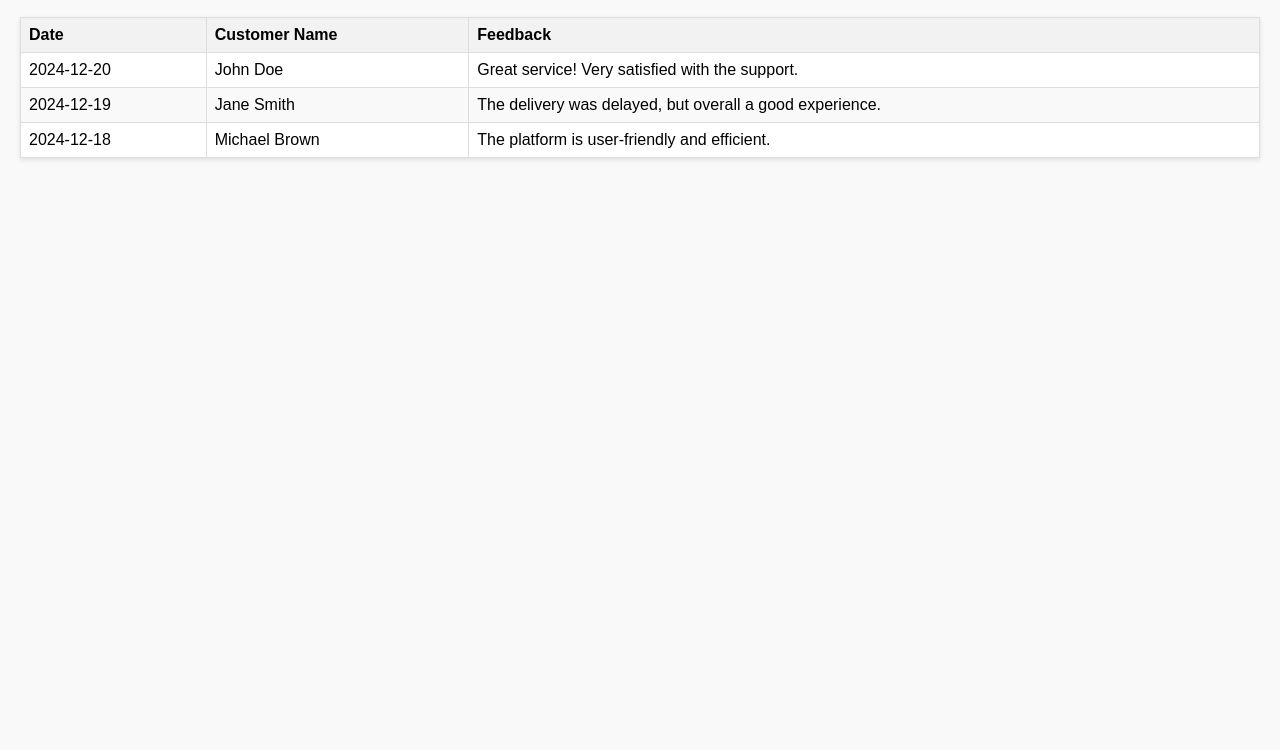
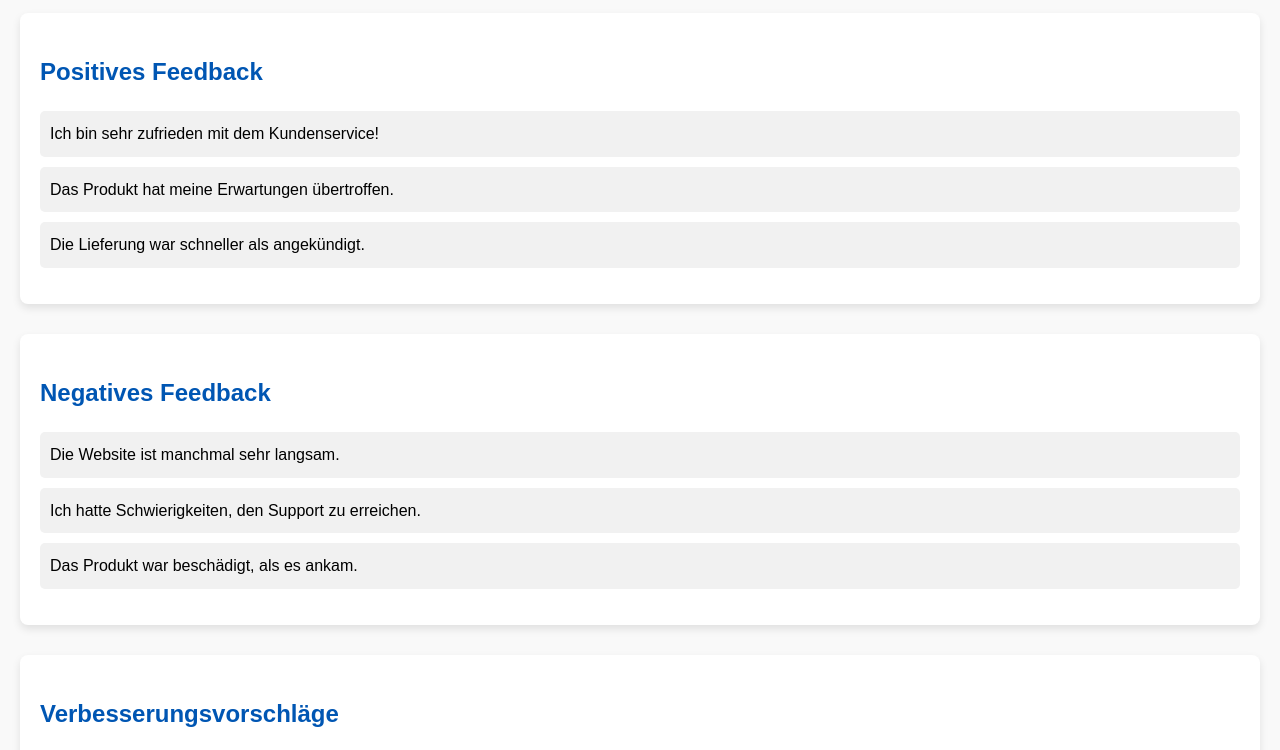
Before and after one commit to michiii7/customer-feedback, a plain HTML site: page index.html in a window 1280 px wide. Shown: the part 101-851 px from the top of the page. Before the commit the page ends 800 px from the top, so only its background shows below. Drawn offline with Linux system fonts and the light colour scheme.

Commit message:
Add files via upload

```diff
--- a/index.html
+++ b/index.html
@@ -3,63 +3,69 @@
 <head>
     <meta charset="UTF-8">
     <meta name="viewport" content="width=device-width, initial-scale=1.0">
-    <title>Feedback Comments</title>
+    <title>Kundenfeedback</title>
     <style>
         body {
             font-family: Arial, sans-serif;
-            margin: 20px;
-            padding: 0;
+            line-height: 1.6;
+            margin: 0;
+            padding: 20px;
             background-color: #f9f9f9;
         }
-        table {
-            width: 100%;
-            border-collapse: collapse;
-            margin: 20px 0;
-            background-color: #ffffff;
-            box-shadow: 0 2px 5px rgba(0, 0, 0, 0.1);
+        h1 {
+            text-align: center;
+            color: #333;
         }
-        th, td {
-            border: 1px solid #dddddd;
-            text-align: left;
-            padding: 8px;
+        .feedback-category {
+            margin-bottom: 30px;
+            padding: 20px;
+            background-color: #fff;
+            border-radius: 8px;
+            box-shadow: 0 4px 8px rgba(0, 0, 0, 0.1);
         }
-        th {
-            background-color: #f2f2f2;
+        .feedback-category h2 {
+            color: #0056b3;
         }
-        tr:nth-child(even) {
-            background-color: #f9f9f9;
+        ul {
+            list-style: none;
+            padding: 0;
+        }
+        ul li {
+            margin: 10px 0;
+            padding: 10px;
+            background: #f1f1f1;
+            border-radius: 5px;
         }
     </style>
 </head>
 <body>
-    <h1>Customer Feedback Comments</h1>
-    <p>Below is a summary of customer feedback collected through our system:</p>
-    <table>
-        <thead>
-            <tr>
-                <th>Date</th>
-                <th>Customer Name</th>
-                <th>Feedback</th>
-            </tr>
-        </thead>
-        <tbody>
-            <tr>
-                <td>2024-12-20</td>
-                <td>John Doe</td>
-                <td>Great service! Very satisfied with the support.</td>
-            </tr>
-            <tr>
-                <td>2024-12-19</td>
-                <td>Jane Smith</td>
-                <td>The delivery was delayed, but overall a good experience.</td>
-            </tr>
-            <tr>
-                <td>2024-12-18</td>
-                <td>Michael Brown</td>
-                <td>The platform is user-friendly and efficient.</td>
-            </tr>
-            <!-- Add more rows as needed -->
-        </tbody>
-    </table>
+    <h1>Kundenfeedback</h1>
+
+    <div class="feedback-category">
+        <h2>Positives Feedback</h2>
+        <ul>
+            <li>Ich bin sehr zufrieden mit dem Kundenservice!</li>
+            <li>Das Produkt hat meine Erwartungen übertroffen.</li>
+            <li>Die Lieferung war schneller als angekündigt.</li>
+        </ul>
+    </div>
+
+    <div class="feedback-category">
+        <h2>Negatives Feedback</h2>
+        <ul>
+            <li>Die Website ist manchmal sehr langsam.</li>
+            <li>Ich hatte Schwierigkeiten, den Support zu erreichen.</li>
+            <li>Das Produkt war beschädigt, als es ankam.</li>
+        </ul>
+    </div>
+
+    <div class="feedback-category">
+        <h2>Verbesserungsvorschläge</h2>
+        <ul>
+            <li>Es wäre hilfreich, wenn mehr Zahlungsmethoden angeboten würden.</li>
+            <li>Eine detailliertere Produktbeschreibung wäre toll.</li>
+            <li>Die Verpackung könnte umweltfreundlicher gestaltet werden.</li>
+        </ul>
+    </div>
 </body>
 </html>
```
